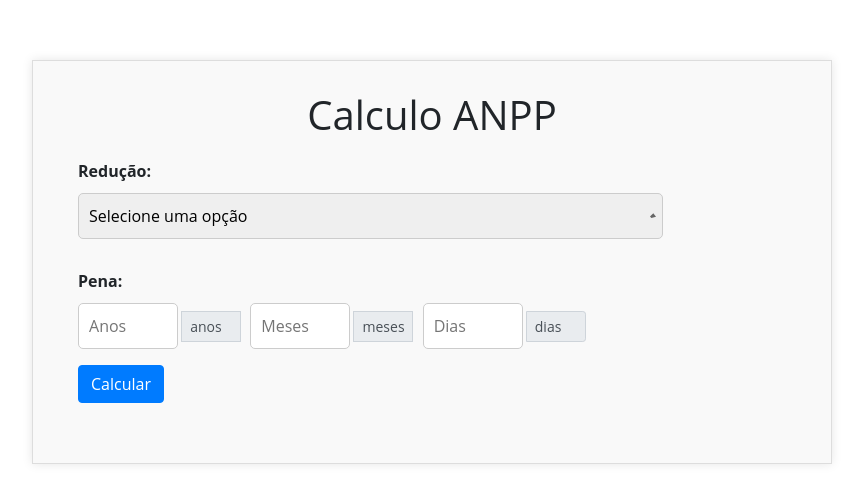
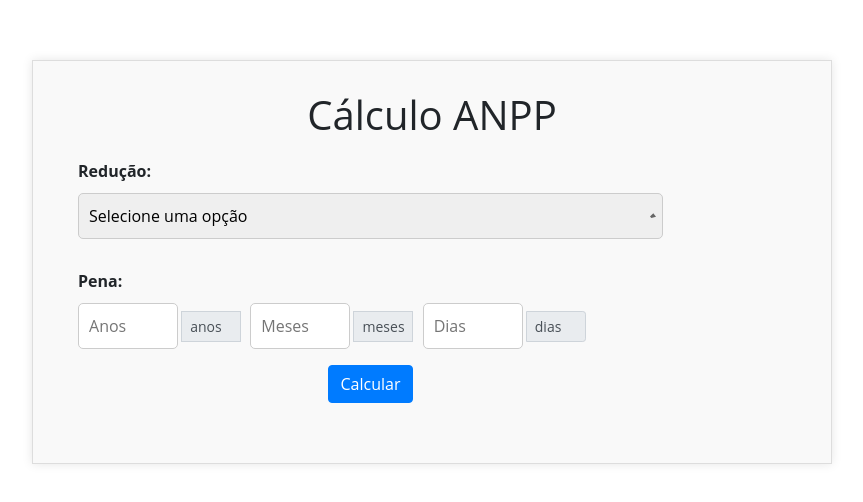
Before and after one commit to RickBraunn/ProjectEasyMath, a plain HTML site: page index.html in a window 1280 px wide. Shown: the whole page, without its empty margins (208-1071 px from the left). Drawn offline with nearby package versions, Linux system fonts and the light colour scheme; some packages are replaced by stand-ins of ours; a script that the page names is missing.

Commit message:
Correção de pt

```diff
--- a/index.html
+++ b/index.html
@@ -19,7 +19,7 @@
 </head>
 <body>
     <div class="container">
-        <h1 class="text-center">Calculo ANPP</h1>
+        <h1 class="text-center">Cálculo ANPP</h1>
         <form class="form-horizontal">
                 <div class="form-group">
                     <label for="Minus" class="col-sm-2 control-label">Redução:</label>
@@ -52,7 +52,7 @@
                 </div>
 
                 <div class="form-group">
-                    <div class="col-sm-offset-2 col-sm-10">
+                    <div class="col-sm-offset-2 col-sm-10 text-center">
                         <button id="myButton" class="btn btn-primary">Calcular</button>
                     </div>
                 </div>
--- a/script.js
+++ b/script.js
@@ -57,6 +57,11 @@ swal.fire({
   icon: 'success',
   confirmButtonText: 'OK',
   confirmButtonColor: '#3085d6',
+  didClose: () => {
+
+    location.reload();
+
+  }
 });
 });
 });
```
